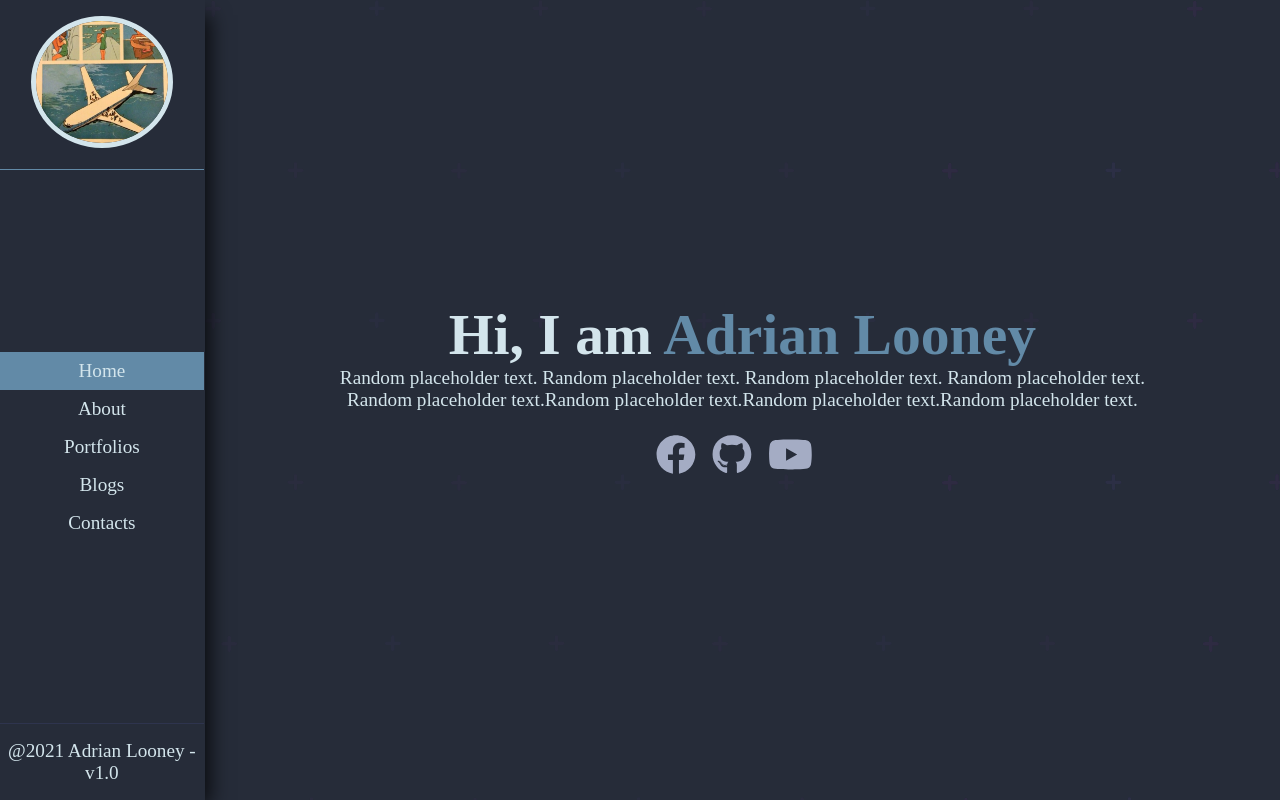
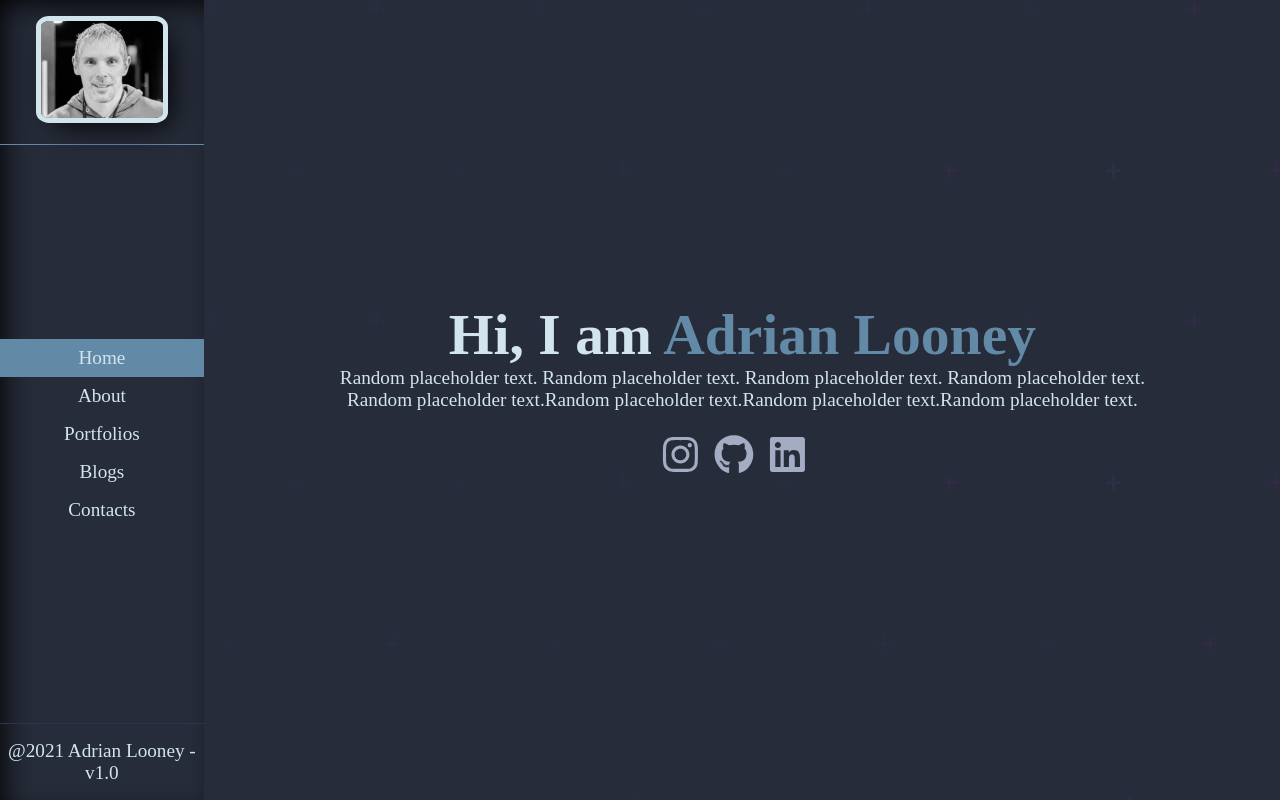
Before and after one commit to Jammerref2015/portfolio, a React (Create React App) app: page / in a window 1280 px wide. Built offline with nearby package versions, Linux system fonts and the light colour scheme; a web font is replaced by a local one.

Commit message:
Navbar sytling updated. Image updated

```diff
--- a/src/pages/HomePage.js
+++ b/src/pages/HomePage.js
@@ -1,5 +1,5 @@
 import React from 'react';
-import {faFacebook, faYoutube, faGithub} from '@fortawesome/free-brands-svg-icons';
+import {faInstagram, faLinkedin, faGithub} from '@fortawesome/free-brands-svg-icons';
 import { FontAwesomeIcon } from '@fortawesome/react-fontawesome';
 import {Link} from 'react-router-dom';
 
@@ -17,13 +17,13 @@ function HomePage() {
                 </p>
                 <div className="icons">
                     <Link className="icon-holder">
-                        <FontAwesomeIcon icon={faFacebook} className="icon fb" />
+                        <FontAwesomeIcon icon={faInstagram} className="icon ig" />
                     </Link>
                     <Link className="icon-holder">
                         <FontAwesomeIcon icon={faGithub} className="icon gh"/>
                     </Link>
                     <Link className="icon-holder">
-                        <FontAwesomeIcon icon={faYoutube} className="icon yt" />
+                        <FontAwesomeIcon icon={faLinkedin} className="icon li" />
                     </Link>
                 </div>
             </header>
--- a/src/styles/_about.scss
+++ b/src/styles/_about.scss
@@ -5,10 +5,12 @@
     .img {
         width: 100%;
         height: 50vh;
+
         img {
             width: 100%;
             object-fit: cover;
             height: 100%;
+
         }
     }
 .about-info {
--- a/src/styles/_layout.scss
+++ b/src/styles/_layout.scss
@@ -6,9 +6,9 @@
         box-shadow: #628aa7;
         position: fixed;
         z-index: 11;
-        box-shadow: 10px 10px 19px -5px rgba(0,0,0,0.75);
-        -webkit-box-shadow: 10px 10px 19px -5px rgba(0,0,0,0.75);
-        -moz-box-shadow: 10px 10px 19px -5px rgba(0,0,0,0.75);
+        box-shadow: 10px 10px 31px -8px rgba(0,0,0,1) inset;
+        -webkit-box-shadow: 10px 10px 31px -8px rgba(0,0,0,1) inset;
+        -moz-box-shadow: 10px 10px 31px -8px rgba(0,0,0,1) inset;
         border-right: 1px solid #262c39;
         transform-origin: left;
         @media screen and (max-width: 1000px){
--- a/src/styles/_navbar.scss
+++ b/src/styles/_navbar.scss
@@ -14,10 +14,13 @@
         margin-top: 1rem;
         border-bottom: 1px solid #628aa7;
         img {
-            width: 70%;
-            border-radius: 100%;
+            width: 65%;
+            border-radius: 10%;
             border: 5px solid #d3e5ec;
             margin-bottom: 1rem;
+            box-shadow: 10px 10px 31px -8px rgba(0,0,0,1);
+        -webkit-box-shadow: 10px 10px 31px -8px rgba(0,0,0,1);
+        -moz-box-shadow: 10px 10px 31px -8px rgba(0,0,0,1);
         }
     }
 
```
Also changed, not shown: src/img/avatar.gif (added), src/img/avatar.jpg.
